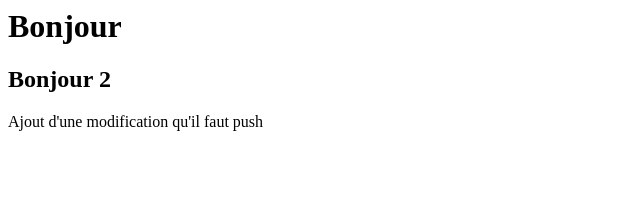
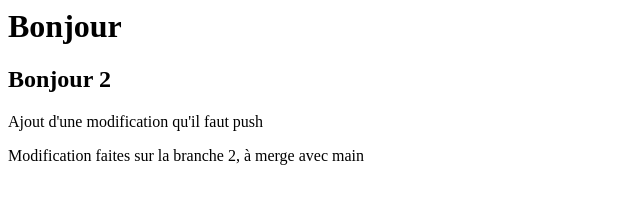
Before and after one commit to Paul-8hub/ProjetFormationInti, a plain HTML site: page index.html in a window 1280 px wide. Shown: the whole page, without its empty margins (0-640 px from the left). Drawn offline with Linux system fonts and the light colour scheme.

Commit message:
commit branche2

```diff
--- a/index.html
+++ b/index.html
@@ -4,3 +4,5 @@
 <h2>Bonjour 2</h2>
 
 <p> Ajout d'une modification qu'il faut push </p>
+
+<p> Modification faites sur la branche 2, à merge avec main </p>
```
